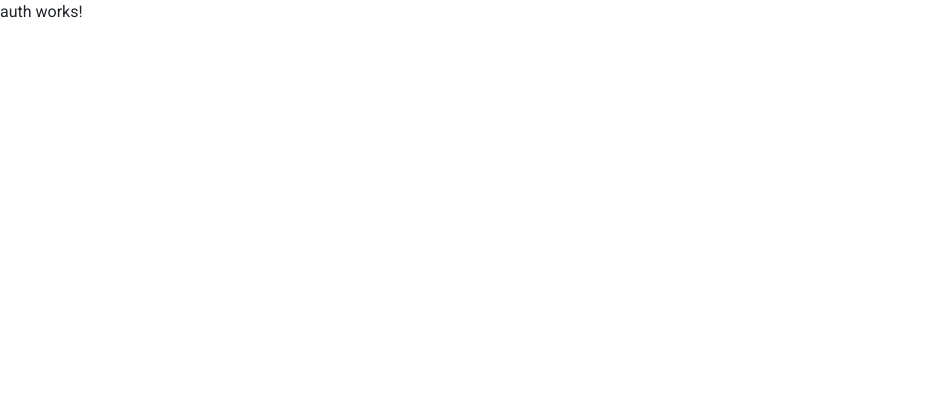
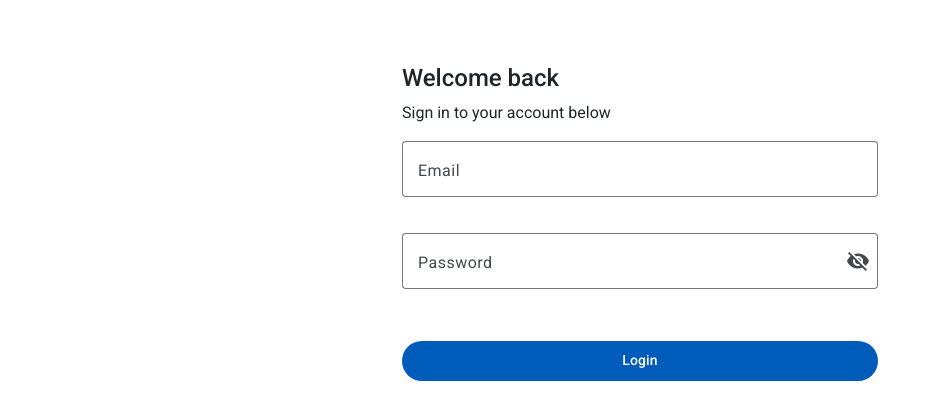
Before and after one commit to zanaaziz/nci-sap-frontend, an Angular app: page /auth in a window 1280 px wide. Shown: the top 420 px of the page, without its empty margins (0-940 px from the left). Built offline with nearby package versions, Linux system fonts and the light colour scheme.

Commit message:
created auth ui

```diff
--- a/src/app/auth/auth.component.html
+++ b/src/app/auth/auth.component.html
@@ -1 +1,54 @@
-<p>auth works!</p>
+<mat-progress-bar *ngIf="loading" mode="indeterminate"></mat-progress-bar>
+<div *ngIf="loading" class="spinner">
+	<mat-progress-spinner mode="indeterminate"></mat-progress-spinner>
+</div>
+
+<div class="container py-3">
+	<div class="row mb-3 mt-5">
+		<div class="col-12">
+			<h4>Welcome back</h4>
+
+			Sign in to your account below
+		</div>
+	</div>
+
+	<form (ngSubmit)="onSubmit()" [formGroup]="form">
+		<div class="row mb-3">
+			<div class="col-12">
+				<mat-form-field appearance="outline" class="w-100" hideRequiredMarker>
+					<mat-label>Email</mat-label>
+
+					<input formControlName="email" matInput required />
+
+					<mat-error *ngIf="form.get('email').hasError('required')">Email is required</mat-error>
+				</mat-form-field>
+			</div>
+		</div>
+
+		<div class="row mb-3">
+			<div class="col-12">
+				<mat-form-field appearance="outline" class="w-100" hideRequiredMarker>
+					<mat-label>Password</mat-label>
+
+					<input [type]="showPassword ? 'text' : 'password'" formControlName="password" matInput required />
+
+					<button (click)="showPassword = !showPassword" disableRipple mat-icon-button matSuffix matToolTip="Toggle Visibility" type="button">
+						<mat-icon *ngIf="showPassword" color="primary">visibility</mat-icon>
+						<mat-icon *ngIf="!showPassword" color="primary">visibility_off</mat-icon>
+					</button>
+
+					<mat-error *ngIf="form.get('password').hasError('required')">Password is required</mat-error>
+					<mat-error *ngIf="form.get('password').hasError('pattern')">
+						Have at least 8 or more characters, contain at least one capital letter (A-Z) and at least one number (0-9)
+					</mat-error>
+				</mat-form-field>
+			</div>
+		</div>
+
+		<div class="row mb-3">
+			<div class="col-12">
+				<button [disabled]="loading" class="w-100 mt-3" color="primary" mat-flat-button type="submit">Login</button>
+			</div>
+		</div>
+	</form>
+</div>
--- a/src/app/auth/auth.component.scss
+++ b/src/app/auth/auth.component.scss
@@ -0,0 +1,7 @@
+.container {
+	max-width: 500px;
+}
+
+a {
+	text-decoration: none;
+}
--- a/src/app/auth/auth.component.ts
+++ b/src/app/auth/auth.component.ts
@@ -1,4 +1,6 @@
-import { Component } from '@angular/core';
+import { Component, OnInit } from '@angular/core';
+import { FormBuilder, Validators } from '@angular/forms';
+import { ActivatedRoute, Router } from '@angular/router';
 
 @Component({
 	selector: 'app-auth',
@@ -6,4 +8,25 @@ import { Component } from '@angular/core';
 	templateUrl: './auth.component.html',
 	styleUrl: './auth.component.scss',
 })
-export class AuthComponent {}
+export class AuthComponent implements OnInit {
+	constructor(private fb: FormBuilder, private router: Router, private route: ActivatedRoute) {
+		this.form = this.fb.group({
+			email: [undefined, [Validators.required]],
+			password: [undefined, [Validators.required, Validators.pattern('^(?=.*[a-z])(?=.*[A-Z])(?=.*[0-9]).{8,}$')]],
+		});
+	}
+
+	form;
+	loading: boolean = false;
+	showPassword: boolean = false;
+
+	onSubmit() {
+		if (this.form.invalid) {
+			return;
+		}
+
+		this.loading = true;
+	}
+
+	ngOnInit(): void {}
+}
```
Also changed, not shown: src/app/app.module.ts (+5 -15 lines), src/app/auth/auth.module.ts (+19 -1 lines).
